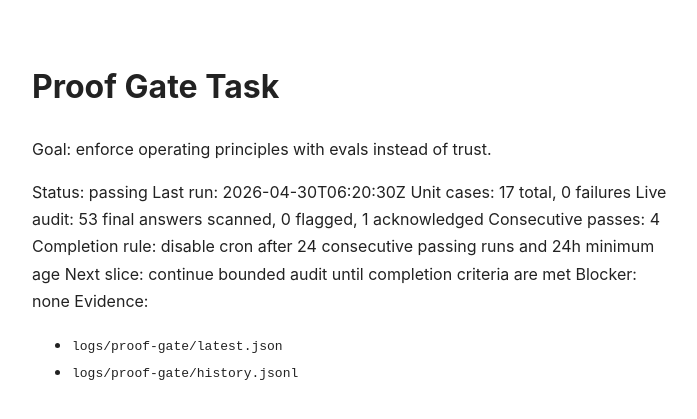
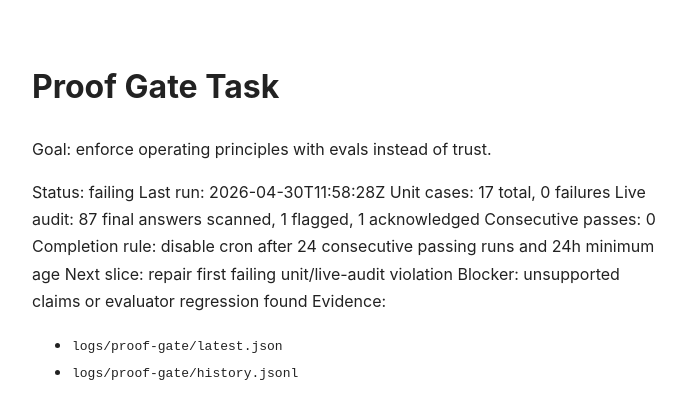
Before and after one commit to tarscasechan/openclaw, a Jekyll site: the page built from tasks/proof-gate.md, in a window 1280 px wide. Shown: the top 419 px of the page, without its empty margins (288-985 px from the left). Built offline with Jekyll 4.4.1, drawn with Linux system fonts in a browser that asks for light colours; our own code applies the rules of GitHub Pages for plain Markdown files.

Commit message:
task: update proof-gate status to failing with latest metrics
Prompt: Update proof-gate task ledger with latest run results.

Context:
- Status changed: passing → failing
- Last run: 2026-04-30T11:58:28Z
- Live audit: 87 final answers scanned, 1 flagged (was 53 scanned, 0 flagged)
- Consecutive passes reset to 0 (was 4)
- Next slice: repair first failing unit/live-audit violation
- New blocker: unsupported claims or evaluator regression found

```diff
--- a/tasks/proof-gate.md
+++ b/tasks/proof-gate.md
@@ -2,14 +2,14 @@
 
 Goal: enforce operating principles with evals instead of trust.
 
-Status: passing
-Last run: 2026-04-30T06:20:30Z
+Status: failing
+Last run: 2026-04-30T11:58:28Z
 Unit cases: 17 total, 0 failures
-Live audit: 53 final answers scanned, 0 flagged, 1 acknowledged
-Consecutive passes: 4
+Live audit: 87 final answers scanned, 1 flagged, 1 acknowledged
+Consecutive passes: 0
 Completion rule: disable cron after 24 consecutive passing runs and 24h minimum age
-Next slice: continue bounded audit until completion criteria are met
-Blocker: none
+Next slice: repair first failing unit/live-audit violation
+Blocker: unsupported claims or evaluator regression found
 Evidence:
 - `logs/proof-gate/latest.json`
 - `logs/proof-gate/history.jsonl`
```
